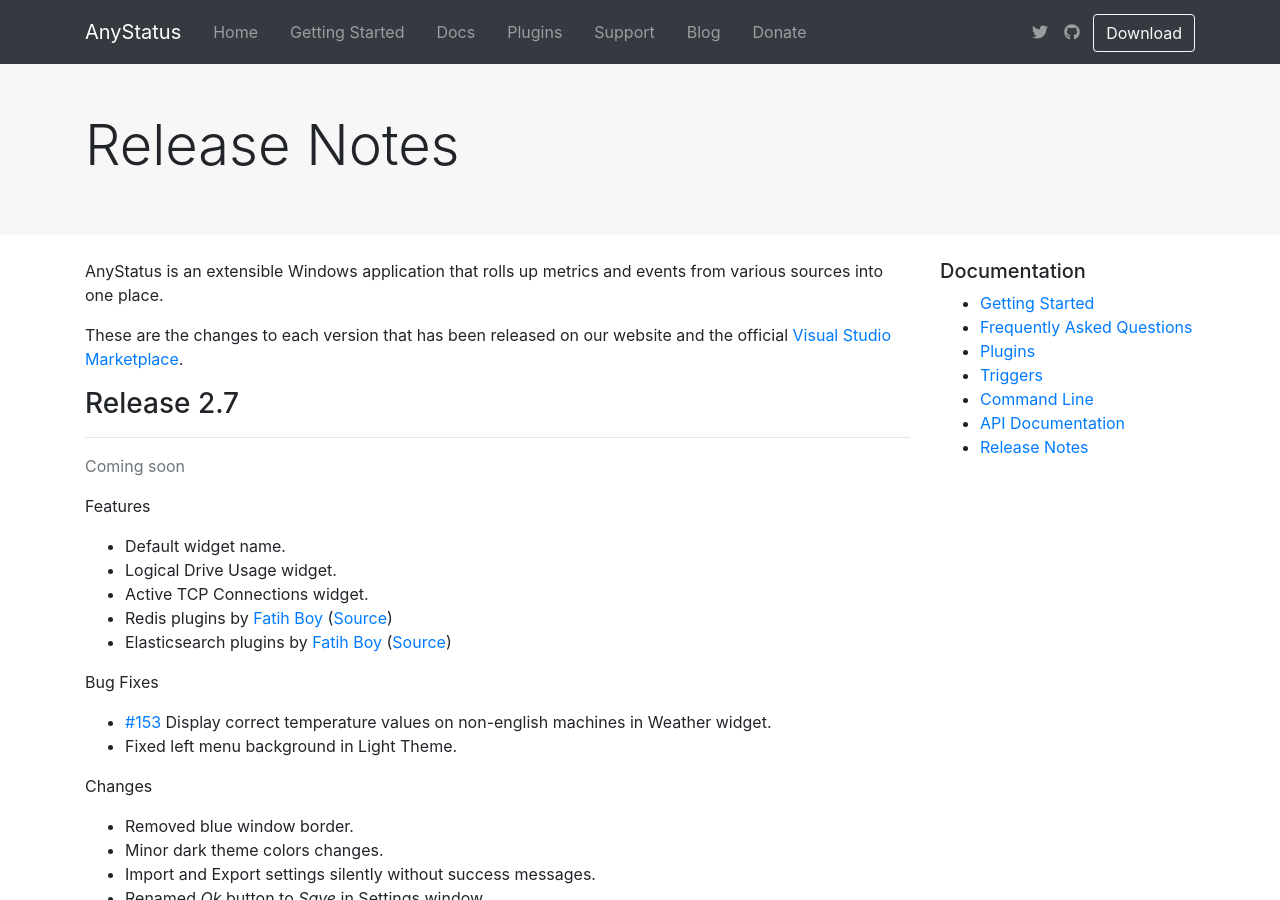
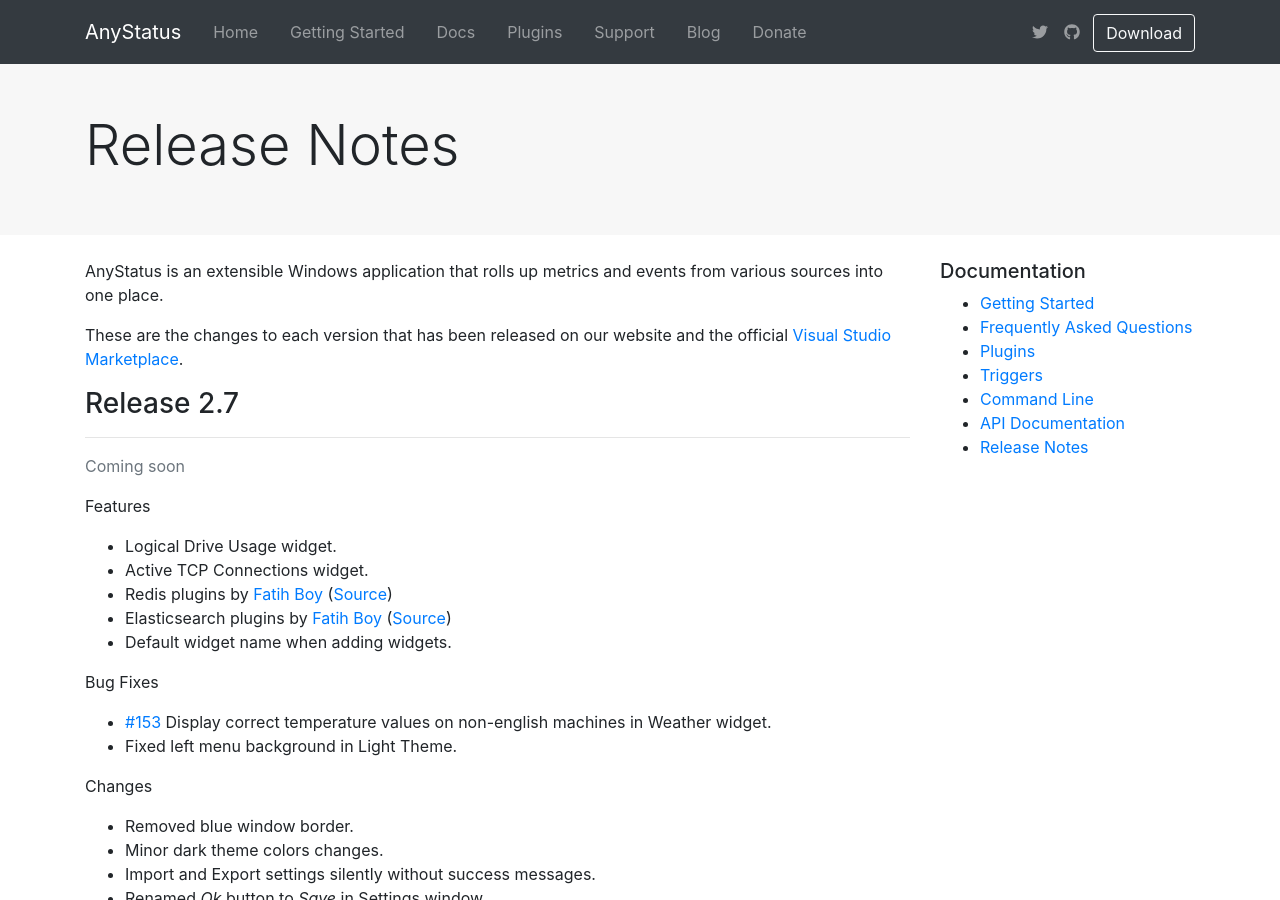
Before and after one commit to AnyStatus/anystatus.github.io, a Jekyll site: the page built from docs/releases.md, in a window 1280 px wide and 900 px high. Built offline with Jekyll 4.4.1, drawn with Linux system fonts in a browser that asks for light colours; comment, search, counter and statistics services are not loaded.

Commit message:
Update releases.md

```diff
--- a/docs/releases.md
+++ b/docs/releases.md
@@ -13,11 +13,11 @@
 
 Features
 
-- Default widget name.
 - Logical Drive Usage widget.
 - Active TCP Connections widget.
 - Redis plugins by [Fatih Boy](http://www.enterprisecoding.com/) ([Source](https://github.com/fatihboy/AnyStatusRedis))
 - Elasticsearch plugins by [Fatih Boy](http://www.enterprisecoding.com/) ([Source](https://github.com/fatihboy/AnyStatusElasticsearch))
+- Default widget name when adding widgets.
 
 Bug Fixes
 
```
